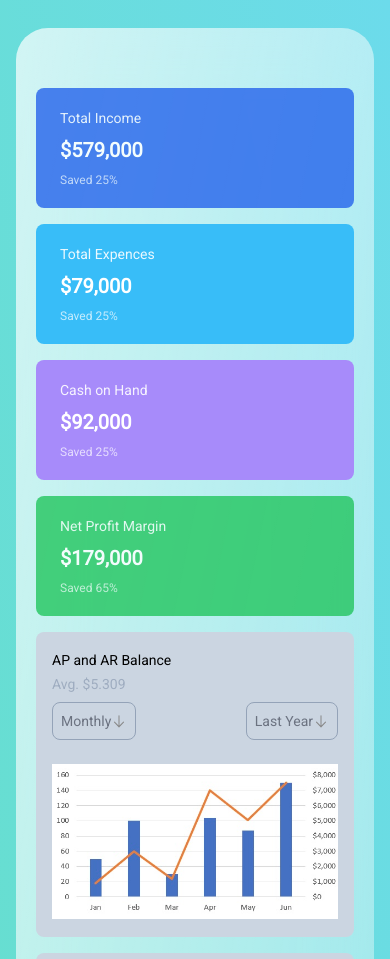
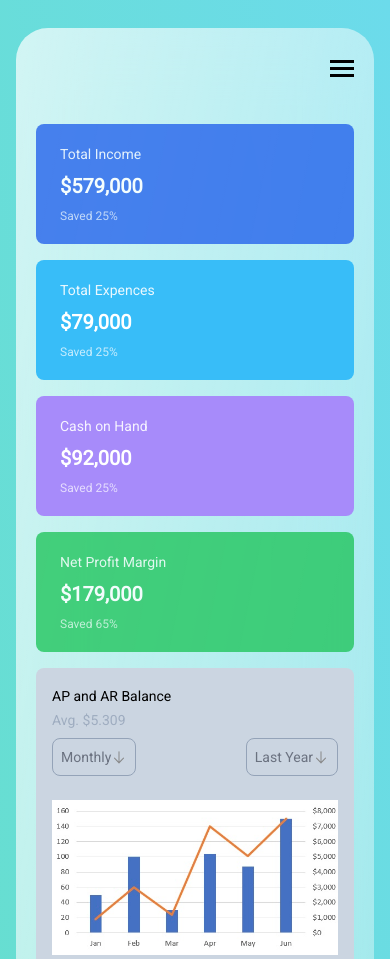
Before and after one commit to Armin-Fullstack/Finance-Dashbord, a website: page index.html in a window 390 px wide. Shown: the top 959 px of the page. Drawn offline with Linux system fonts and the light colour scheme.

Commit message:
Created a hamburger and a times btn

```diff
--- a/index.html
+++ b/index.html
@@ -92,7 +92,7 @@
 
      </div>
 
-    <div class="lg:col-span-9 py-5 px-5 ">
+    <div class="lg:col-span-9 col-span-1 py-5 px-5 ">
         <!-- Navbar -->
         <div class="hidden lg:flex justify-between items-center">
             <!-- Search -->
@@ -110,8 +110,16 @@
             </div>
         </div>
 
+        <!-- Hamburger Button -->
+        <button id="menu-btn" class="hamburger lg:hidden focus:outline-none  block ml-auto mt-3">
+            <span class="hamburger-top"></span>
+            <span class="hamburger-middle"></span>
+            <span class="hamburger-bottom"></span>
+        </button>
+
+
             <!-- Boxes -->
-        <div class="mt-10 grid lg:grid-cols-2 gap-4">
+        <div class="mt-10 grid grid-cols-1 lg:grid-cols-2 gap-4">
 
                 <div class="bg-blue-600 opacity-80 py-5 pl-6 text-white flex flex-col rounded-lg space-y-2">
                     <h2 class="text-sm opacity-90 text-bold">Total Income</h2>
--- a/input.css
+++ b/input.css
@@ -57,3 +57,50 @@ body {
      stroke-dashoffset: 234;
     }
 }
+
+.hamburger {
+    cursor: pointer;
+    width: 24px;
+    height: 24px;
+    transition: all 0.25s;
+    position: relative;
+}
+
+.hamburger-top,
+.hamburger-middle,
+.hamburger-bottom {
+    content: "";
+    position: absolute;
+    top: 0;
+    left: 0;
+    width: 24px;
+    height: 3px;
+    background-color: black;
+    transform: rotate(0);
+    transition: all 0.5s;
+}
+
+.hamburger-middle {
+    transform: translateY(7px);
+}
+
+.hamburger-bottom {
+    transform: translateY(14px);
+}
+
+.open {
+    transform: rotate(90deg);
+    transform: translateY(0);
+}
+
+ .open .hamburger-middle {
+    display: none;
+}
+
+ .open .hamburger-top {
+    transform: rotate(45deg) translateY(6px) translateX(6px)
+}
+
+ .open .hamburger-bottom {
+    transform: rotate(-45deg) translateY(6px) translateX(-6px)
+}
```
Also changed, not shown: CSS/Style.css.
